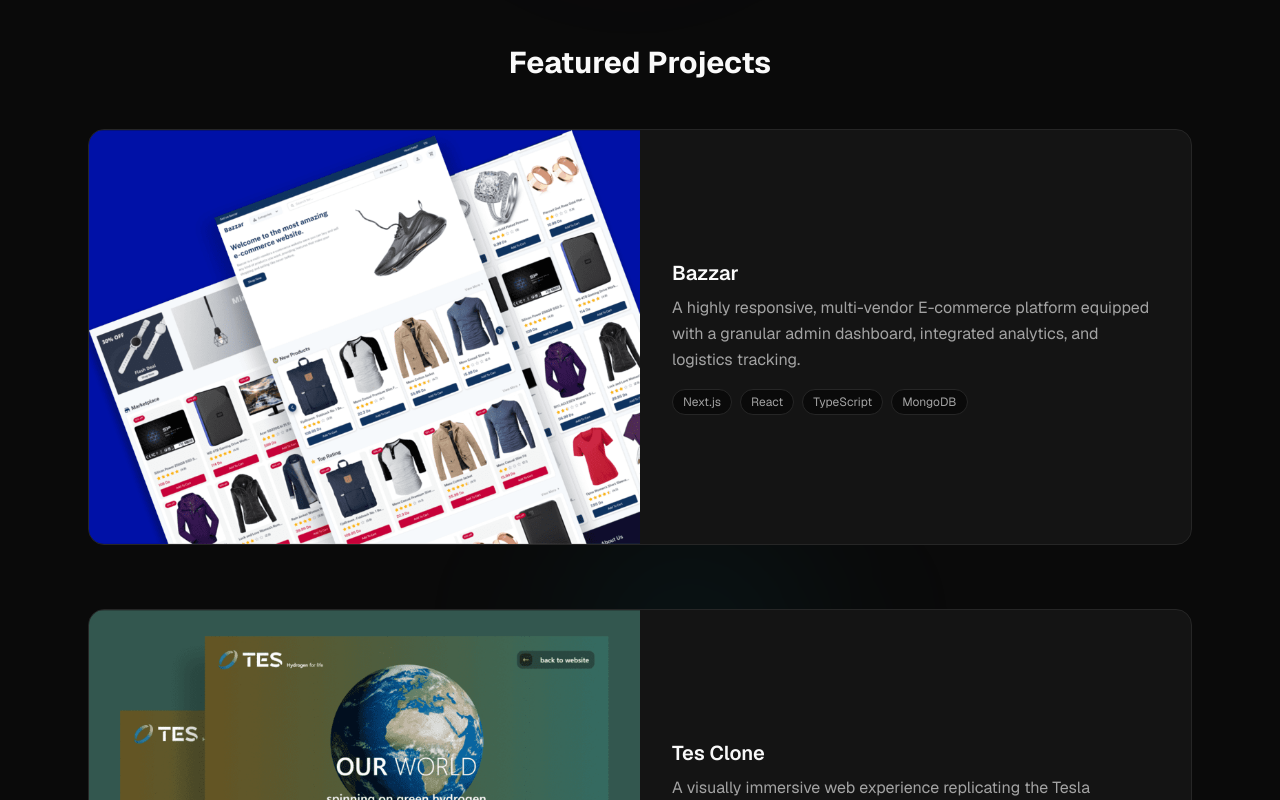
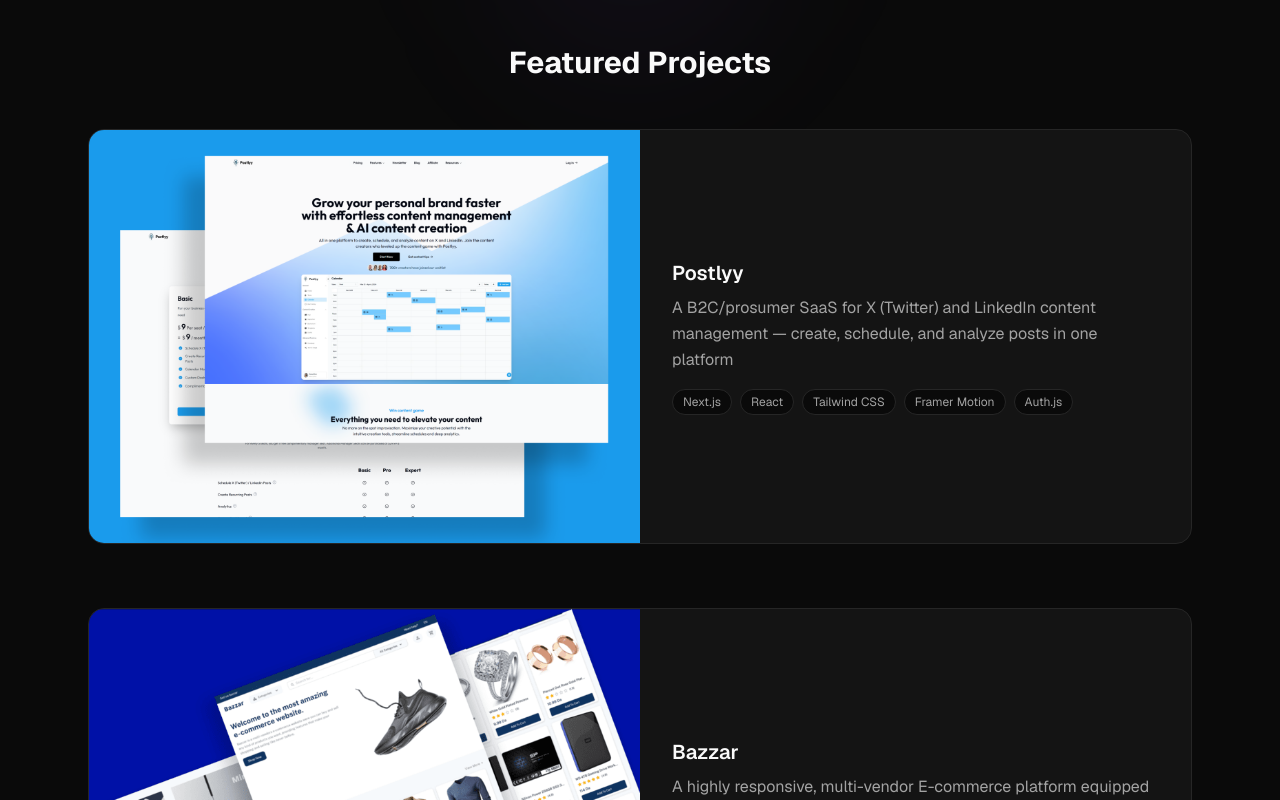
Before and after one commit to YanissGnz/portfolio, a Next.js app: page / in a window 1280 px wide. Shown: the part 3740-4540 px from the top of the page. Built offline with nearby package versions, Linux system fonts and the light colour scheme.

Commit message:
Add Postlyy project details and image; update ProjectDetail component

```diff
--- a/src/app/projects/[slug]/page.tsx
+++ b/src/app/projects/[slug]/page.tsx
@@ -1,12 +1,12 @@
 "use client";
 
-import { useParams } from "next/navigation";
+import projectsData from "@/data/projects.json";
+import { motion } from "framer-motion";
 import { ArrowLeft, ChevronLeft, ChevronRight, ExternalLink } from "lucide-react";
 import Link from "next/link";
+import { useParams } from "next/navigation";
+import { useState } from "react";
 import { FaGithub } from "react-icons/fa";
-import { motion } from "framer-motion";
-import projectsData from "@/data/projects.json";
-import { useState } from "react";
 
 export default function ProjectDetail() {
   const { slug } = useParams();
@@ -23,7 +23,7 @@
   const [current, setCurrent] = useState(0);
 
   return (
-    <section className="min-h-screen pt-24 pb-16">
+    <section className="min-h-screen pt-24 pb-20">
       <div className="max-w-5xl mx-auto px-6">
         <Link
           href="/"
@@ -119,7 +119,7 @@
           initial={{ opacity: 0, y: 20 }}
           animate={{ opacity: 1, y: 0 }}
           transition={{ delay: 0.5 }}
-          className="flex gap-4"
+          className="flex gap-4 pb-16"
         >
           <a
             href={project.github}
@@ -130,12 +130,14 @@
             <FaGithub size={16} />
             Code
           </a>
+          <Link href={project.demo } target="_blank" rel="noopener noreferrer">
           <button
-            className="inline-flex items-center gap-2 px-5 py-2.5 rounded-full bg-gradient-to-r from-accent to-purple text-background opacity-50 cursor-not-allowed"
+            className="inline-flex items-center gap-2 px-5 py-2.5 rounded-full bg-gradient-to-r from-accent to-purple text-background"
           >
             <ExternalLink size={16} />
             Live Demo
-          </button>
+            </button>
+          </Link>
         </motion.div>
       </div>
     </section>
--- a/src/data/projects.json
+++ b/src/data/projects.json
@@ -1,5 +1,15 @@
 [
   {
+    "title": "Postlyy",
+    "slug": "postlyy",
+    "description": "A B2C/prosumer SaaS for X (Twitter) and LinkedIn content management — create, schedule, and analyze posts in one platform",
+    "fullDescription": "Postlyy is a modern social media platform designed to foster meaningful connections and engagement. It features a clean, intuitive interface with real-time updates, seamless sharing capabilities, and a robust community-driven approach. Users can create diverse content, interact with others through comments and likes, and discover new interests through personalized feeds.",
+    "images": ["/postlyy.png"],
+    "tech": ["Next.js", "React", "Tailwind CSS", "Framer Motion", "Auth.js" ],
+    "github": "https://github.com/YanissGnz/postlyy",
+    "demo": "https://postlyy.yanissgnz.com/",
+    "role": "Lead Developer"
+  },{
     "title": "Bazzar",
     "slug": "bazzar",
     "description": "A highly responsive, multi-vendor E-commerce platform equipped with a granular admin dashboard, integrated analytics, and logistics tracking.",
```
Also changed, not shown: public/postlyy.png (added).
